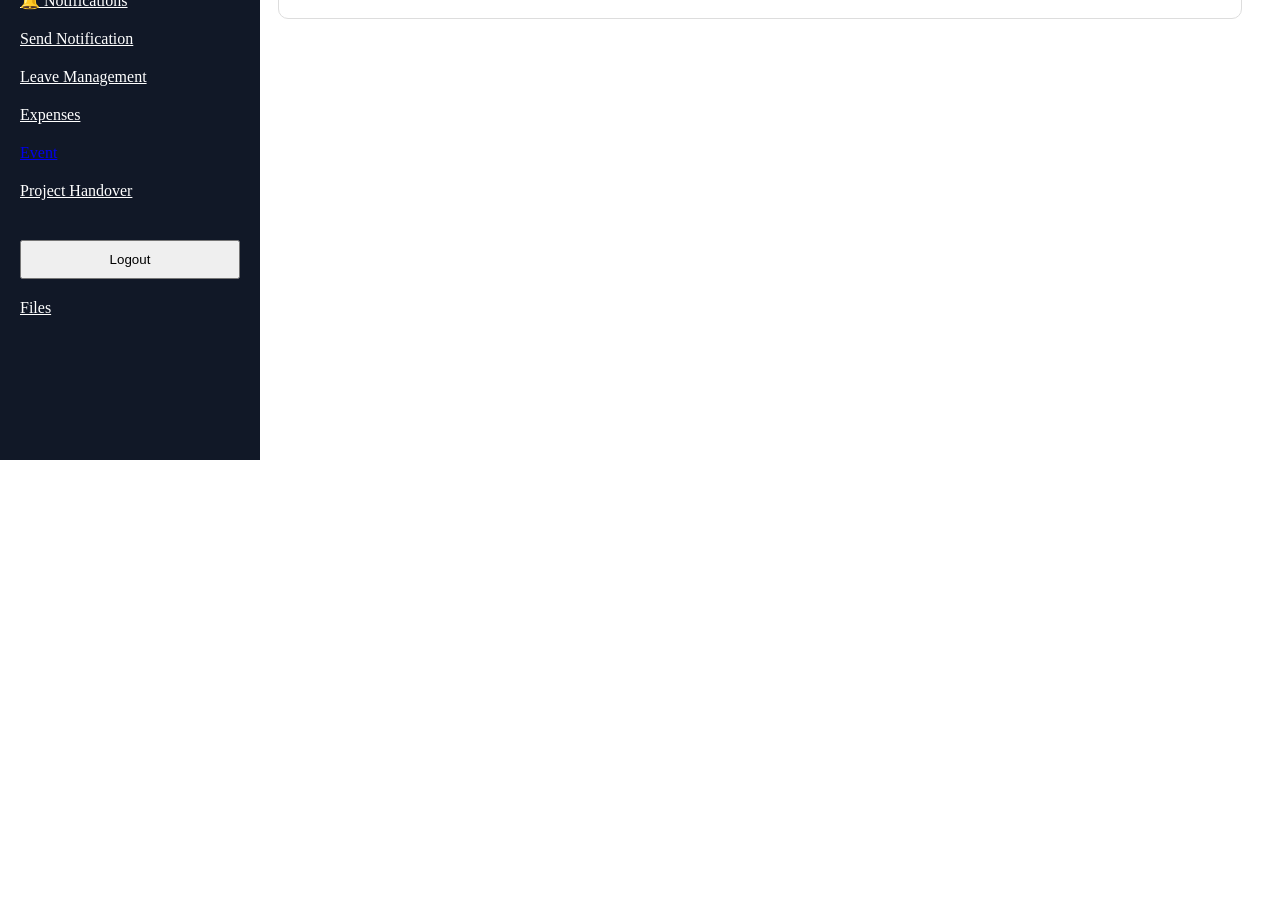
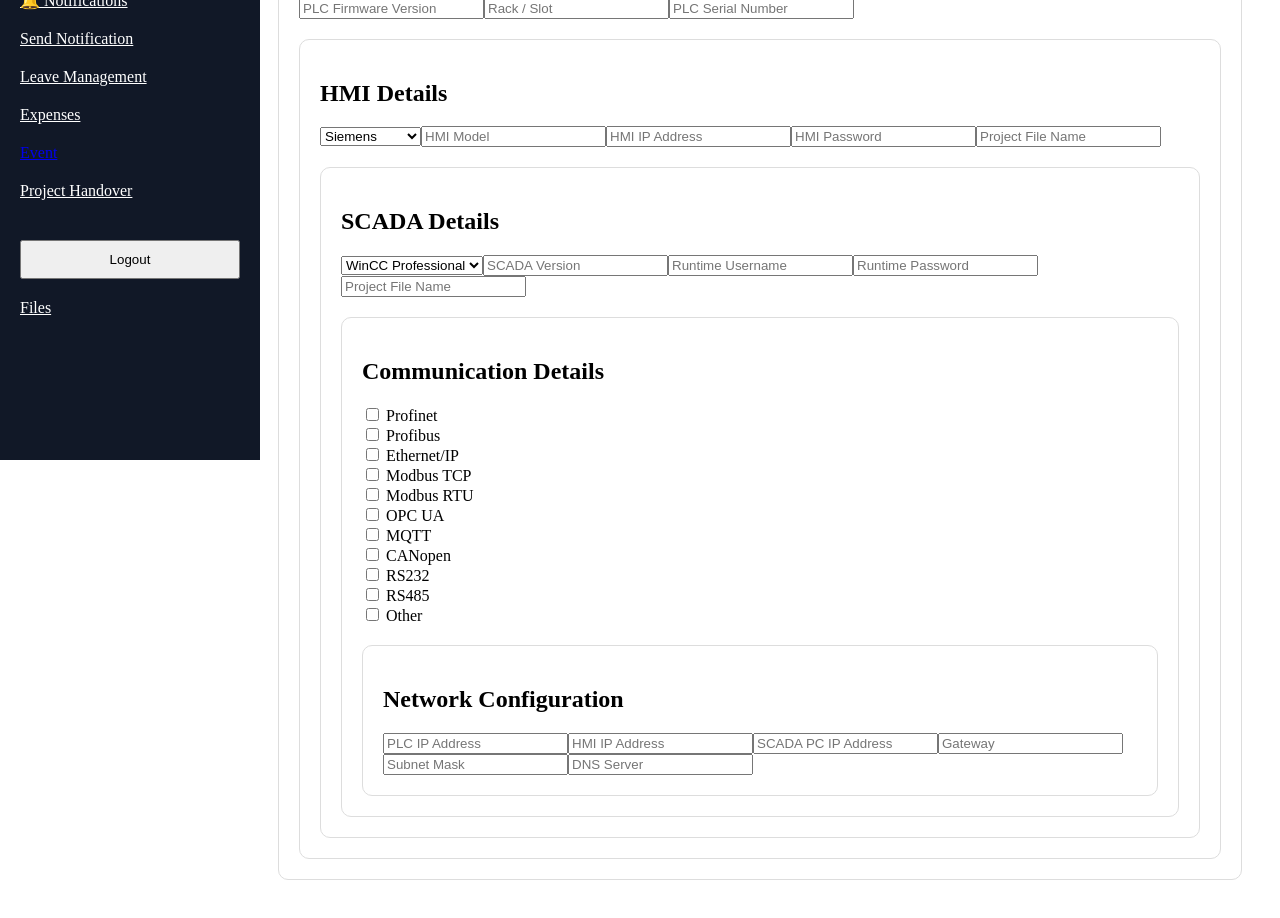
Before and after one commit to SnehalBagal/sia-frontend, a React (Vite) app: page /project-handover in a window 1280 px wide. Shown: the part 380-1298 px from the top of the page. Before the commit the page ends 800 px from the top, so only its background shows below. Built offline with nearby package versions, Linux system fonts and the light colour scheme; no server answers.

Commit message:
Added Project Handover page

```diff
--- a/src/pages/project-handover.jsx
+++ b/src/pages/project-handover.jsx
@@ -87,6 +87,142 @@ export default function ProjectHandover() {
 
         <input placeholder="PLC Password" />
 
+        <input placeholder="PLC CPU Part Number" />
+
+        <input placeholder="PLC Firmware Version" />
+
+        <input placeholder="Rack / Slot" />
+
+        <input placeholder="PLC Serial Number" />
+
+
+        <div
+            style={{
+                border: "1px solid #ddd",
+                padding: "20px",
+                borderRadius: "10px",
+                marginTop: "20px"
+            }}
+            >
+
+            <h2>HMI Details</h2>
+
+            <select>
+                <option>Siemens</option>
+                <option>Weintek</option>
+                <option>Allen Bradley</option>
+                <option>Schneider</option>
+                <option>Delta</option>
+                <option>Pro-face</option>
+                <option>Other</option>
+            </select>
+
+            <input placeholder="HMI Model" />
+
+            <input placeholder="HMI IP Address" />
+
+            <input placeholder="HMI Password" />
+
+            <input placeholder="Project File Name" />
+
+
+        <div
+            style={{
+                border: "1px solid #ddd",
+                padding: "20px",
+                borderRadius: "10px",
+                marginTop: "20px"
+            }}
+                >
+
+            <h2>SCADA Details</h2>
+
+            <select>
+                <option>WinCC Professional</option>
+                <option>WinCC Unified</option>
+                <option>WinCC Flexible</option>
+                <option>FactoryTalk View</option>
+                <option>Ignition</option>
+                <option>Wonderware</option>
+                <option>Citect SCADA</option>
+                <option>AVEVA</option>
+                <option>Other</option>
+            </select>
+
+            <input placeholder="SCADA Version" />
+
+            <input placeholder="Runtime Username" />
+
+            <input placeholder="Runtime Password" />
+
+            <input placeholder="Project File Name" />
+
+
+        <div
+            style={{
+                border: "1px solid #ddd",
+                padding: "20px",
+                borderRadius: "10px",
+                marginTop: "20px"
+            }}
+            >
+
+            <h2>Communication Details</h2>
+
+            <label><input type="checkbox" /> Profinet</label><br />
+
+            <label><input type="checkbox" /> Profibus</label><br />
+
+            <label><input type="checkbox" /> Ethernet/IP</label><br />
+
+            <label><input type="checkbox" /> Modbus TCP</label><br />
+
+            <label><input type="checkbox" /> Modbus RTU</label><br />
+
+            <label><input type="checkbox" /> OPC UA</label><br />
+
+            <label><input type="checkbox" /> MQTT</label><br />
+
+            <label><input type="checkbox" /> CANopen</label><br />
+
+            <label><input type="checkbox" /> RS232</label><br />
+
+            <label><input type="checkbox" /> RS485</label><br />
+
+            <label><input type="checkbox" /> Other</label>
+
+        <div
+            style={{
+                border: "1px solid #ddd",
+                padding: "20px",
+                borderRadius: "10px",
+                marginTop: "20px"
+            }}
+            >
+
+            <h2>Network Configuration</h2>
+
+            <input placeholder="PLC IP Address" />
+
+            <input placeholder="HMI IP Address" />
+
+            <input placeholder="SCADA PC IP Address" />
+
+            <input placeholder="Gateway" />
+
+            <input placeholder="Subnet Mask" />
+
+            <input placeholder="DNS Server" />
+
+            </div>
+
+
+            </div>
+
+            </div>
+
+            </div>
+
         </div>
 
 
@@ -97,11 +233,5 @@ export default function ProjectHandover() {
       </div>
 
 
-
-
-
-
-
-
   );
 }
```
